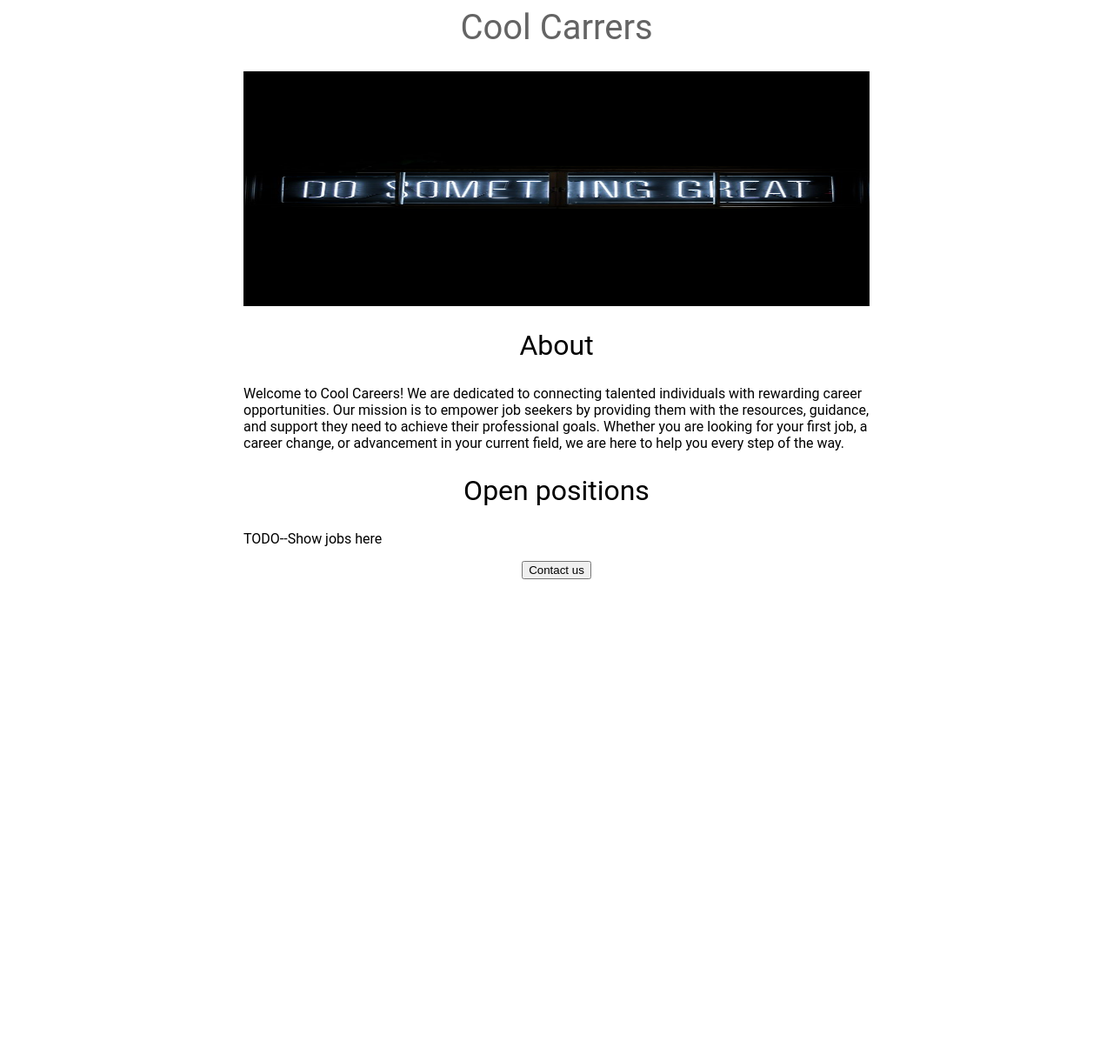
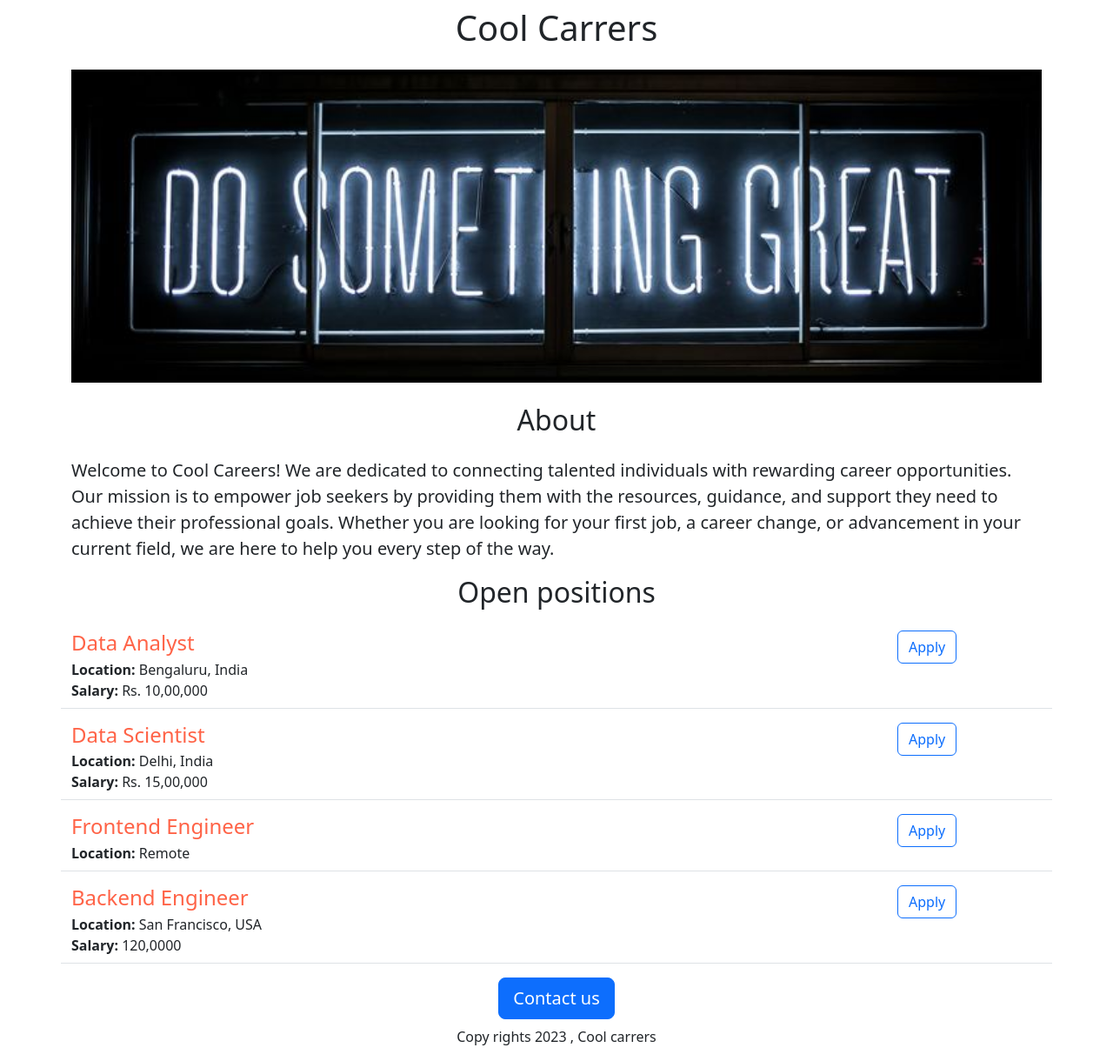
Before and after one commit to VinayMettela/FlaskProject, a Flask app: page / in a window 1280 px wide. Shown: the whole page at 87% size. Before the commit the page ends 666 px from the top, so only its background shows below. Run offline with Flask 3, Linux system fonts and the light colour scheme.

Commit message:
Added dynamic data and API

```diff
--- a/app.py
+++ b/app.py
@@ -1,12 +1,21 @@
-from flask import Flask, render_template
+from flask import Flask, render_template,jsonify
 
 app = Flask(__name__)
 
+JOBS=[
+  {'id':1, 'title':'Data Analyst', 'location':'Bengaluru, India' , 'salary':'Rs. 10,00,000'},
+  {'id':2, 'title':'Data Scientist', 'location':'Delhi, India' , 'salary': 'Rs. 15,00,000'},
+{'id':3, 'title':'Frontend Engineer', 'location':'Remote'},
+{'id':4, 'title':'Backend Engineer', 'location': 'San Francisco, USA' , 'salary': '120,0000'}
+]
 
 @app.route("/")
 def hello_world():
-  return render_template('Home.html')
+  return render_template('Home.html',jobs=JOBS,Company_name='Cool')
 
+@app.route("/api/Jobs")
+def Jobs_lst():
+  return jsonify(JOBS)
 
 print(__name__)
 
--- a/templates/Home.html
+++ b/templates/Home.html
@@ -1,53 +1,40 @@
 <DocType html>
 <html>
   <head>
+      <meta charset="utf-8">
+      <meta name="viewport" content="width=device-width, initial-scale=1">
+    <link href="https://cdn.jsdelivr.net/npm/bootstrap@5.3.3/dist/css/bootstrap.min.css" rel="stylesheet" integrity="sha384-QWTKZyjpPEjISv5WaRU9OFeRpok6YctnYmDr5pNlyT2bRjXh0JMhjY6hW+ALEwIH" crossorigin="anonymous">
     <style>
-      h1{
-        font-size: 40px;
-        font-family: roboto;
-        font-weight: normal;
-        color: rgb(100, 100, 100);
-        text-align:center
-          }
-
       #banner{
-        width:100%;
-        height=360px;
-      }
-      h2{
-        font-family:roboto;
-        font-size:32px;
-        text-align:center;
-        color:rbg(100,100,100);
-        font-weight:normal
-      }
-
-      p{
-        font-family:roboto;
-        font-size:normal;
-        colo: rbg(80,80,80);
-      }
-
-      #container{
-        max-width:720px;
-        margin:0 auto 0 auto;
+        height: 360px;
+        width: 100%;
+        object-fit: cover;
+        margin-bottom: 16px;
       }
       </style>
 
-
+    <title>Careers</title>
       <title>Job Application site</title>
   </head>
     <body>
-      <div id="container">
-        <h1>Cool Carrers</h1>
-        <img id="banner" src="https://8ecfe672-cf74-4258-9ee1-23f91a8740e5-00-2l07f0x318n1f.pike.replit.dev/static/banner.jpg" alt="banner" height='270'>
-        <h2>About</h2>
-        <p>Welcome to Cool Careers! We are dedicated to connecting talented individuals with rewarding career opportunities. Our mission is to empower job seekers by providing them with the resources, guidance, and support they need to achieve their professional goals. Whether you are looking for your first job, a career change, or advancement in your current field, we are here to help you every step of the way.</p>
+      <div class="container">
+        <h1 class="text-center mt-2 mb-4">{{Company_name}} Carrers</h1>
+        <img class ="img-fluid" id="banner" src="https://8ecfe672-cf74-4258-9ee1-23f91a8740e5-00-2l07f0x318n1f.pike.replit.dev/static/banner.jpg" alt="banner" height='270'>
 
-        <h2>Open positions</h2>
-        <p>TODO--Show jobs here</p>
-        <div style="text-align:center">
-        <button>Contact us</button>
+        <h2 class="text-center mt-2 mb-4">About</h2>
+        <p class="lead">Welcome to Cool Careers! We are dedicated to connecting talented individuals with rewarding career opportunities. Our mission is to empower job seekers by providing them with the resources, guidance, and support they need to achieve their professional goals. Whether you are looking for your first job, a career change, or advancement in your current field, we are here to help you every step of the way.</p>
+
+        <h2 class="text-center mt-2 mb-4">Open positions</h2>
+
+        <div>
+          {% for job in jobs %}
+              {% include 'jobs.html'%}
+          {% endfor %}
+        </div>
+
+        <div class="text-center">
+        <button class="btn btn-primary btn-lg">Contact us</button>
+          <p class="mt-2 md-4">Copy rights 2023 , Cool carrers</p>
         </div>
       </div>
       </body>
--- /dev/null
+++ b/templates/jobs.html
@@ -0,0 +1,18 @@
+<div class="border-bottom row" style="margin-bottom:16px;padding-bottom:8px">
+  <div class="col-10">
+    <h4
+      style="color:tomato;margin-bottom:4px">{{job['title']}}
+    </h4>
+    <div>
+      <b>Location: </b>{{job['location']}}
+    </div>
+    {% if 'salary' in job %}
+      <div>
+        <b>Salary: </b>{{job['salary']}}
+       </div>
+    {% endif %}
+  </div>
+  <div class="col-2">
+  <button type="button" class="btn btn-outline-primary">Apply</button>
+  </div>
+  </div>
```
